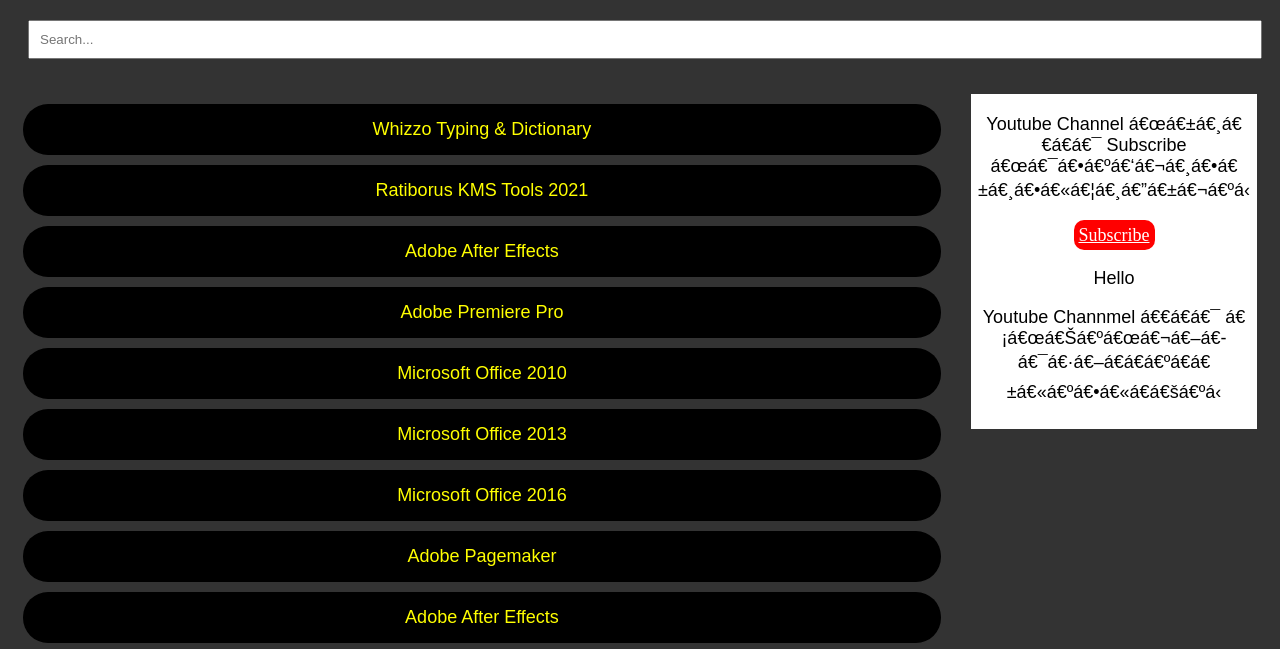
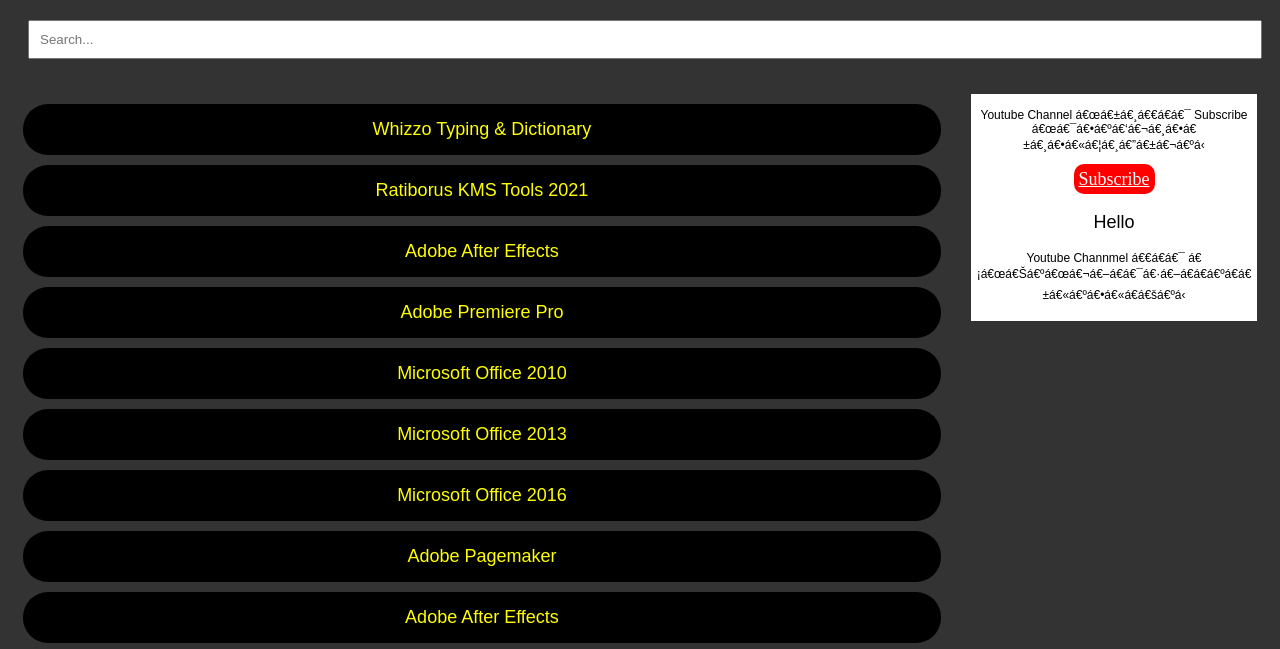
Before and after one commit to tinnaingoo/tcm-link, a PHP site: page / in a window 1280 px wide. Shown: the part 112-761 px from the top of the page. Run offline with PHP 8.4, Linux system fonts and the light colour scheme; some web fonts are replaced.

Commit message:
Update styles.css

```diff
--- a/css/styles.css
+++ b/css/styles.css
@@ -40,6 +40,10 @@
     padding-top: 2px;
     text-align: center;
     padding-bottom: 2px;
+}
+
+.normal-text {
+  font-size: 12px;
 }
 
 .subscribe-btn {
```
